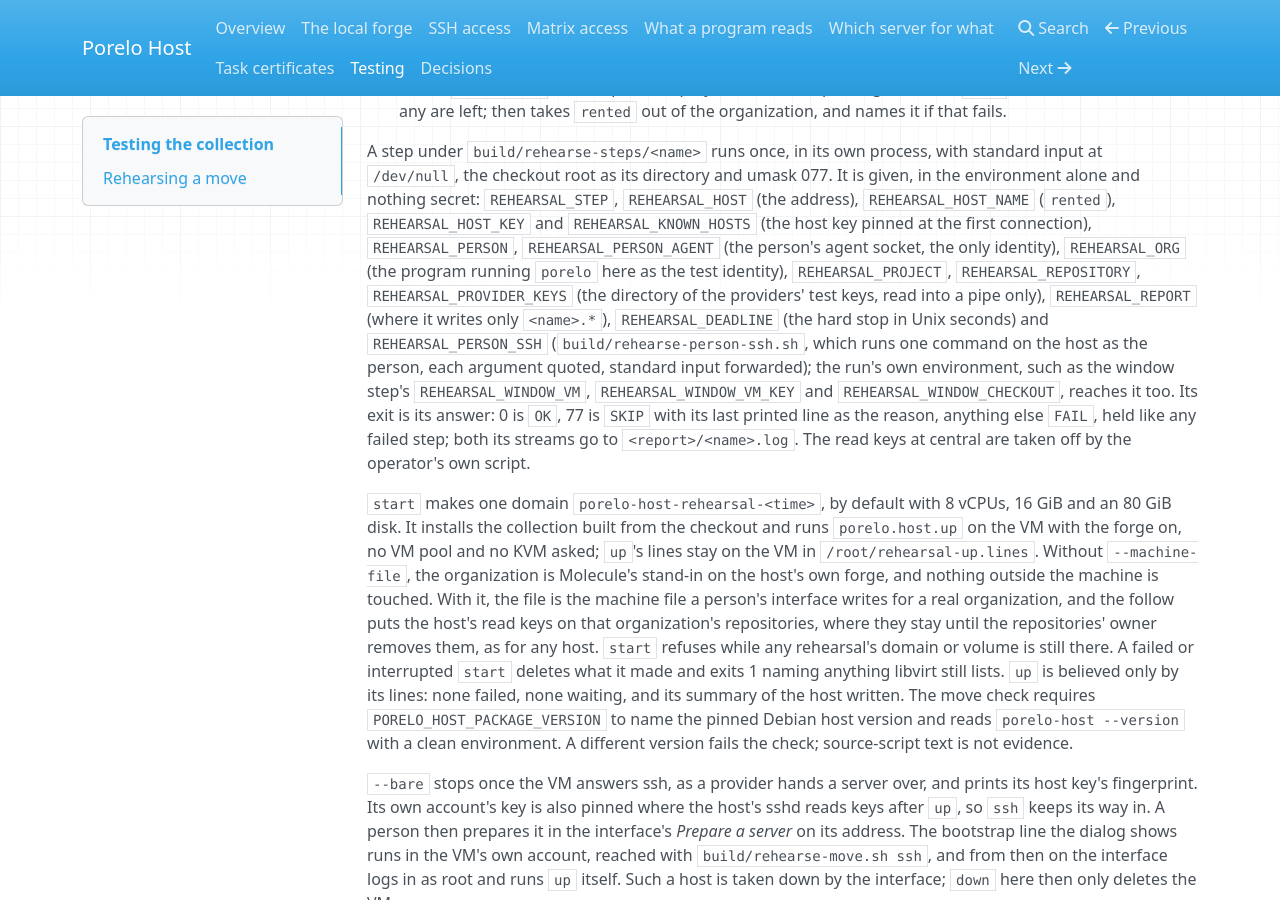
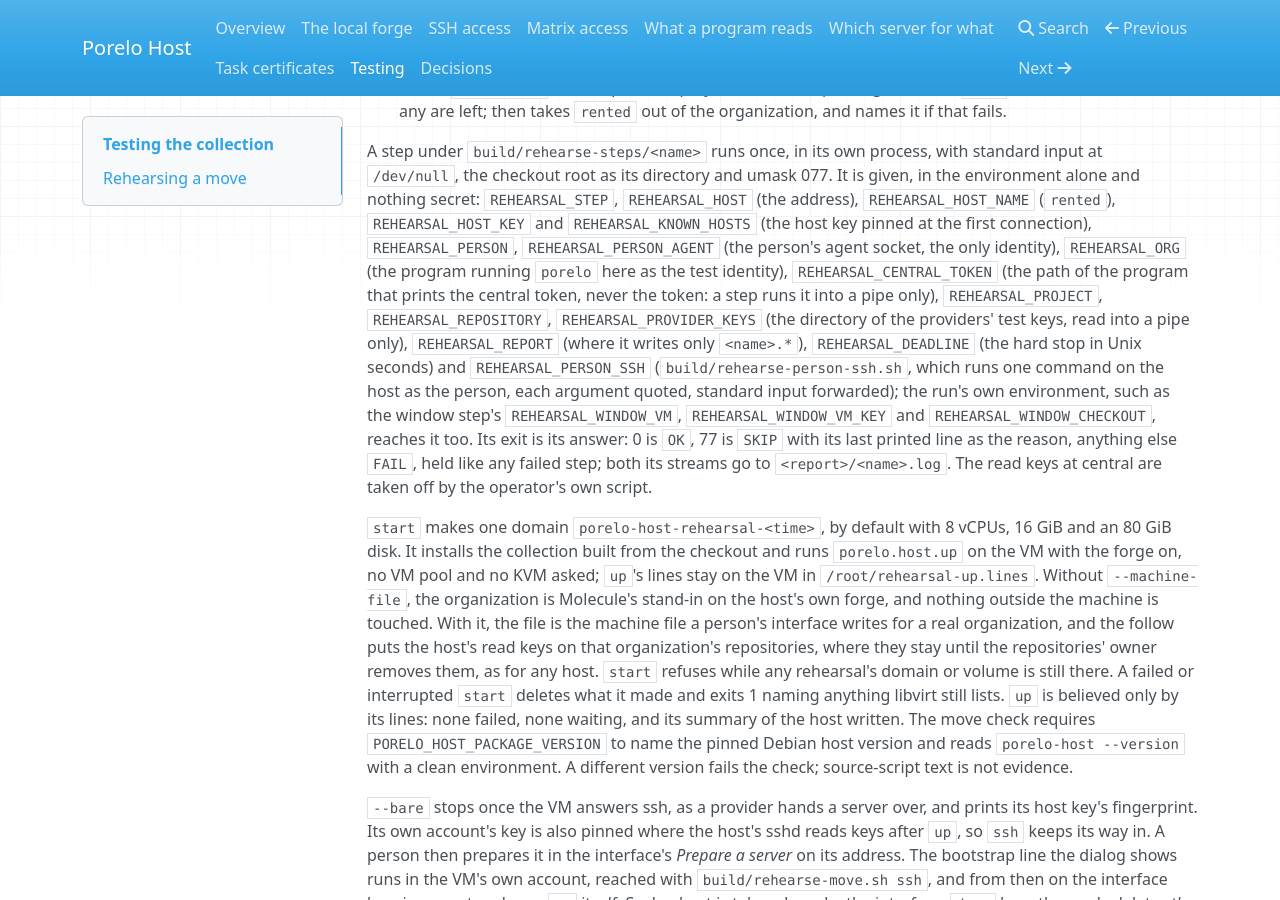
Before and after one commit to porelo-ai/porelo-host, an MkDocs documentation site: the page built from doc/testing.md, in a window 1280 px wide and 900 px high, scrolled down 2840 px. Built offline with MkDocs 1.6.1, drawn with Linux system fonts in a browser that asks for light colours; nearby versions of some CDN libraries.

Commit message:
Hand the window step the central token program's path
Assisted-by: Claude Code, claude-opus-5-5

```diff
--- a/doc/testing.md
+++ b/doc/testing.md
@@ -117,16 +117,16 @@ Without the phase 2 options it stops after `up`. With them it also:
 A step under `build/rehearse-steps/<name>` runs once, in its own process, with standard input at `/dev/null`, the
 checkout root as its directory and umask 077. It is given, in the environment alone and nothing secret:
 `REHEARSAL_STEP`, `REHEARSAL_HOST` (the address), `REHEARSAL_HOST_NAME` (`rented`), `REHEARSAL_HOST_KEY` and
-`REHEARSAL_KNOWN_HOSTS` (the host key pinned at the first connection), `REHEARSAL_PERSON`, `REHEARSAL_PERSON_AGENT`
-(the person's agent socket, the only identity), `REHEARSAL_ORG` (the program running `porelo` here as the test
-identity), `REHEARSAL_PROJECT`, `REHEARSAL_REPOSITORY`, `REHEARSAL_PROVIDER_KEYS` (the directory of the providers'
-test keys, read into a pipe only), `REHEARSAL_REPORT` (where it writes only `<name>.*`), `REHEARSAL_DEADLINE` (the
-hard stop in Unix seconds) and `REHEARSAL_PERSON_SSH` (`build/rehearse-person-ssh.sh`, which runs one command on the
-host as the person, each argument quoted, standard input forwarded); the run's own environment, such as the window
-step's `REHEARSAL_WINDOW_VM`, `REHEARSAL_WINDOW_VM_KEY` and `REHEARSAL_WINDOW_CHECKOUT`, reaches it too. Its exit is
-its answer: 0 is `OK`, 77 is `SKIP` with its last printed line as the reason, anything else `FAIL`, held like any
-failed step; both its streams go to `<report>/<name>.log`. The read keys at central are taken off by the operator's
-own script.
+`REHEARSAL_KNOWN_HOSTS` (the host key pinned at the first connection), `REHEARSAL_PERSON`, `REHEARSAL_PERSON_AGENT` (the
+person's agent socket, the only identity), `REHEARSAL_ORG` (the program running `porelo` here as the test identity),
+`REHEARSAL_CENTRAL_TOKEN` (the path of the program that prints the central token, never the token: a step runs it into a
+pipe only), `REHEARSAL_PROJECT`, `REHEARSAL_REPOSITORY`, `REHEARSAL_PROVIDER_KEYS` (the directory of the providers' test
+keys, read into a pipe only), `REHEARSAL_REPORT` (where it writes only `<name>.*`), `REHEARSAL_DEADLINE` (the hard stop
+in Unix seconds) and `REHEARSAL_PERSON_SSH` (`build/rehearse-person-ssh.sh`, which runs one command on the host as the
+person, each argument quoted, standard input forwarded); the run's own environment, such as the window step's
+`REHEARSAL_WINDOW_VM`, `REHEARSAL_WINDOW_VM_KEY` and `REHEARSAL_WINDOW_CHECKOUT`, reaches it too. Its exit is its
+answer: 0 is `OK`, 77 is `SKIP` with its last printed line as the reason, anything else `FAIL`, held like any failed
+step; both its streams go to `<report>/<name>.log`. The read keys at central are taken off by the operator's own script.
 
 `start` makes one domain `porelo-host-rehearsal-<time>`, by default with 8 vCPUs, 16 GiB and an 80 GiB disk. It installs the collection
 built from the checkout and runs `porelo.host.up` on the VM with the forge on, no VM pool and no KVM asked; `up`'s lines stay
```
Also changed, not shown: 2 other files.
